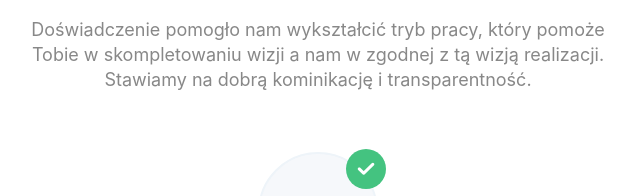
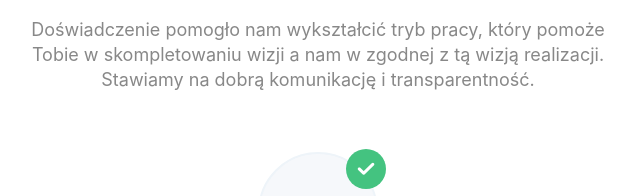
Before and after one commit to kocasp/seedswish, a plain HTML site: page index.html in a window 1280 px wide. Shown: the part 3901-4097 px from the top of the page, 322-962 px from the left. Drawn offline with nearby package versions, Linux system fonts and the light colour scheme; some packages are replaced by stand-ins of ours.

Commit message:
Fix typo

```diff
--- a/index.html
+++ b/index.html
@@ -653,7 +653,7 @@
 							<h2 class="__title">Etapy <span>naszej pracy z Tobą</span></h2>
 
 							<p>
-								Doświadczenie pomogło nam wykształcić tryb pracy, który pomoże Tobie w skompletowaniu wizji a nam w zgodnej z tą wizją realizacji. Stawiamy na dobrą kominikację i transparentność.
+								Doświadczenie pomogło nam wykształcić tryb pracy, który pomoże Tobie w skompletowaniu wizji a nam w zgodnej z tą wizją realizacji. Stawiamy na dobrą komunikację i transparentność.
 							</p>
 						</div>
 
```
